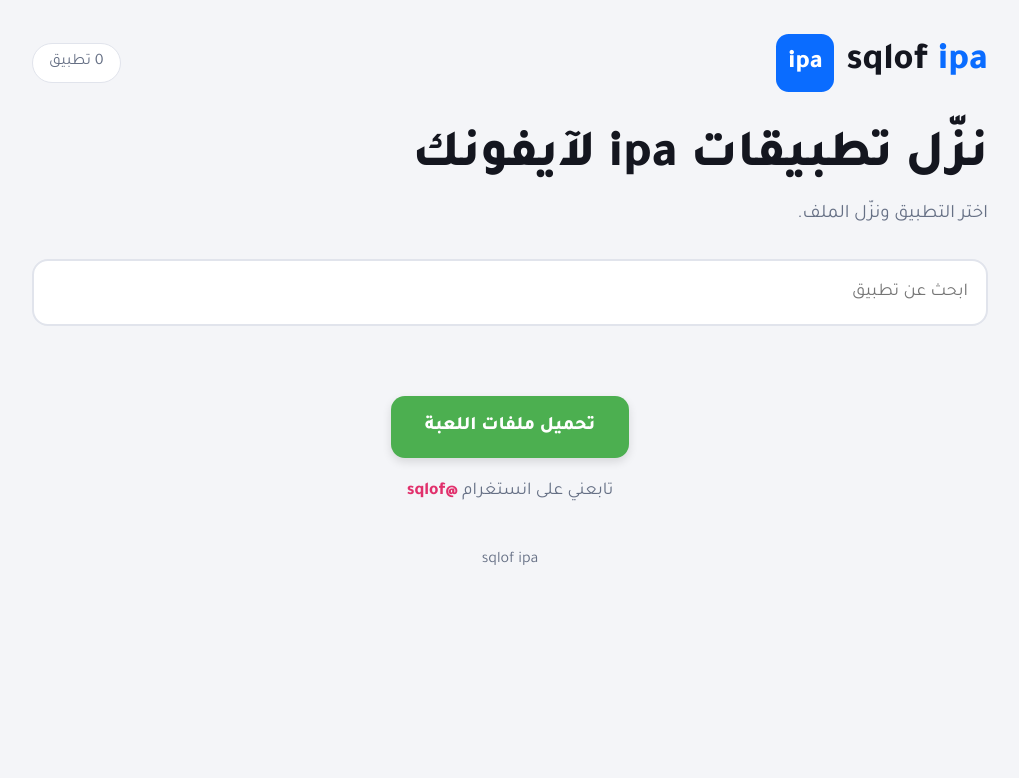
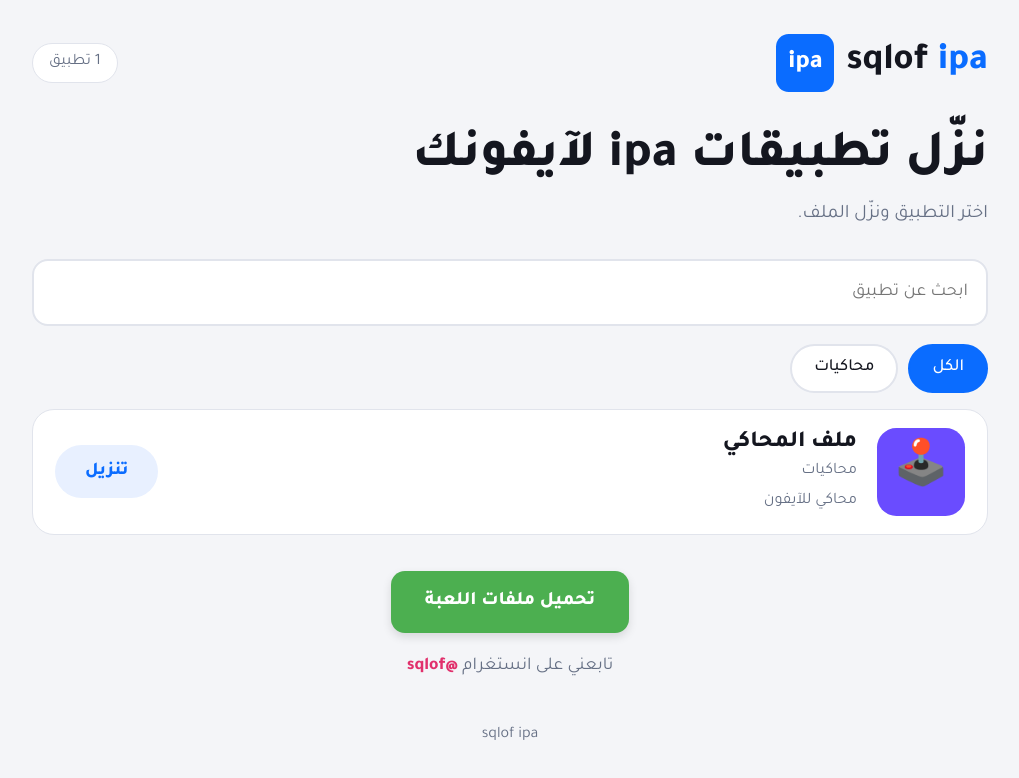
Before and after one commit to mraslow31-bot/sqlof-ipa, a plain HTML site: page index.html in a window 1280 px wide. Shown: the whole page, without its empty margins (130-1149 px from the left). Drawn offline with Linux system fonts and the light colour scheme.

Commit message:
Update index.html

```diff
--- a/index.html
+++ b/index.html
@@ -64,14 +64,16 @@ footer{margin-top:40px;text-align:center;color:var(--muted);font-size:16px}
 <div class="wrap">
   <header>
     <h1 class="logo"><i>ipa</i><div>sqlof <span>ipa</span></div></h1>
-    <span class="count" id="count">0 تطبيق</span>
+    <span class="count" id="count">1 تطبيق</span>
   </header>
   <p class="lead">نزّل تطبيقات ipa لآيفونك</p>
   <p>اختر التطبيق ونزّل الملف.</p>
 
   <label class="search"><input id="q" type="search" placeholder="ابحث عن تطبيق" aria-label="ابحث عن تطبيق"></label>
   <div class="chips" id="chips" role="group" aria-label="التصنيفات"></div>
-  <main class="list" id="list"></main>
+  <main class="list" id="list">
+    <div class="app"><div class="ic" style="--c:#6a4cff">🕹️</div><div><div class="nm">ملف المحاكي</div><div class="sm">محاكيات</div><div class="ds">محاكي للآيفون</div></div><a class="dl" href="https://gofile.io/d/tSzp7G2Y" target="_blank" rel="noopener">تنزيل</a></div>
+  </main>
   <div class="actions">
     <a class="btn" href="https://gofile.io/d/BEOYBN6u" target="_blank" rel="noopener">تحميل ملفات اللعبة</a>
     <p class="social">تابعني على انستغرام <a href="https://instagram.com/sqlof" target="_blank" rel="noopener">@sqlof</a></p>
@@ -125,7 +127,7 @@ function render(){
   });
 }
 $("q").addEventListener("input", e => { term = e.target.value.trim(); render(); });
-chips(); render();٠
+chips(); render();
 </script>
 </body>
 </html>
```
